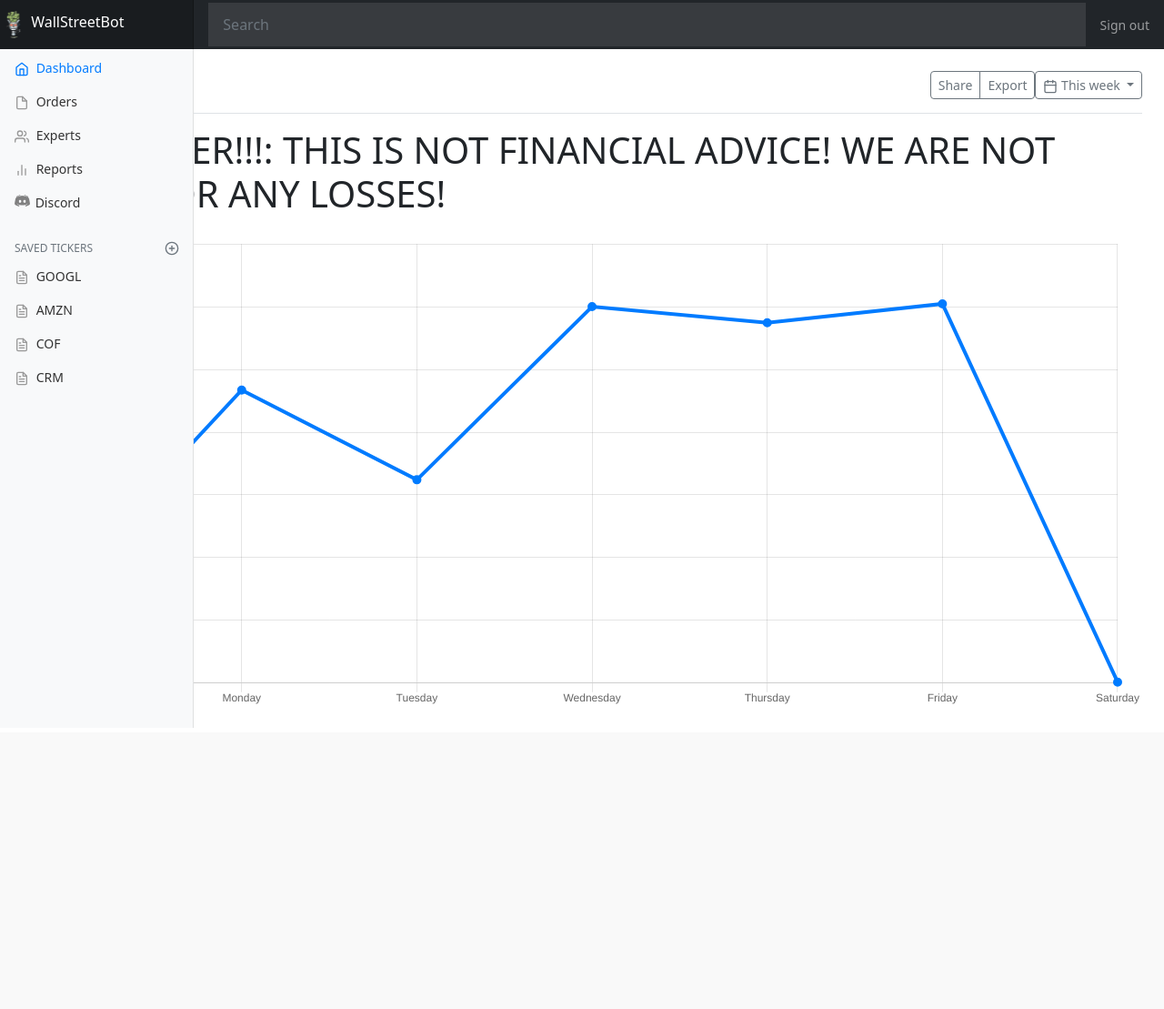
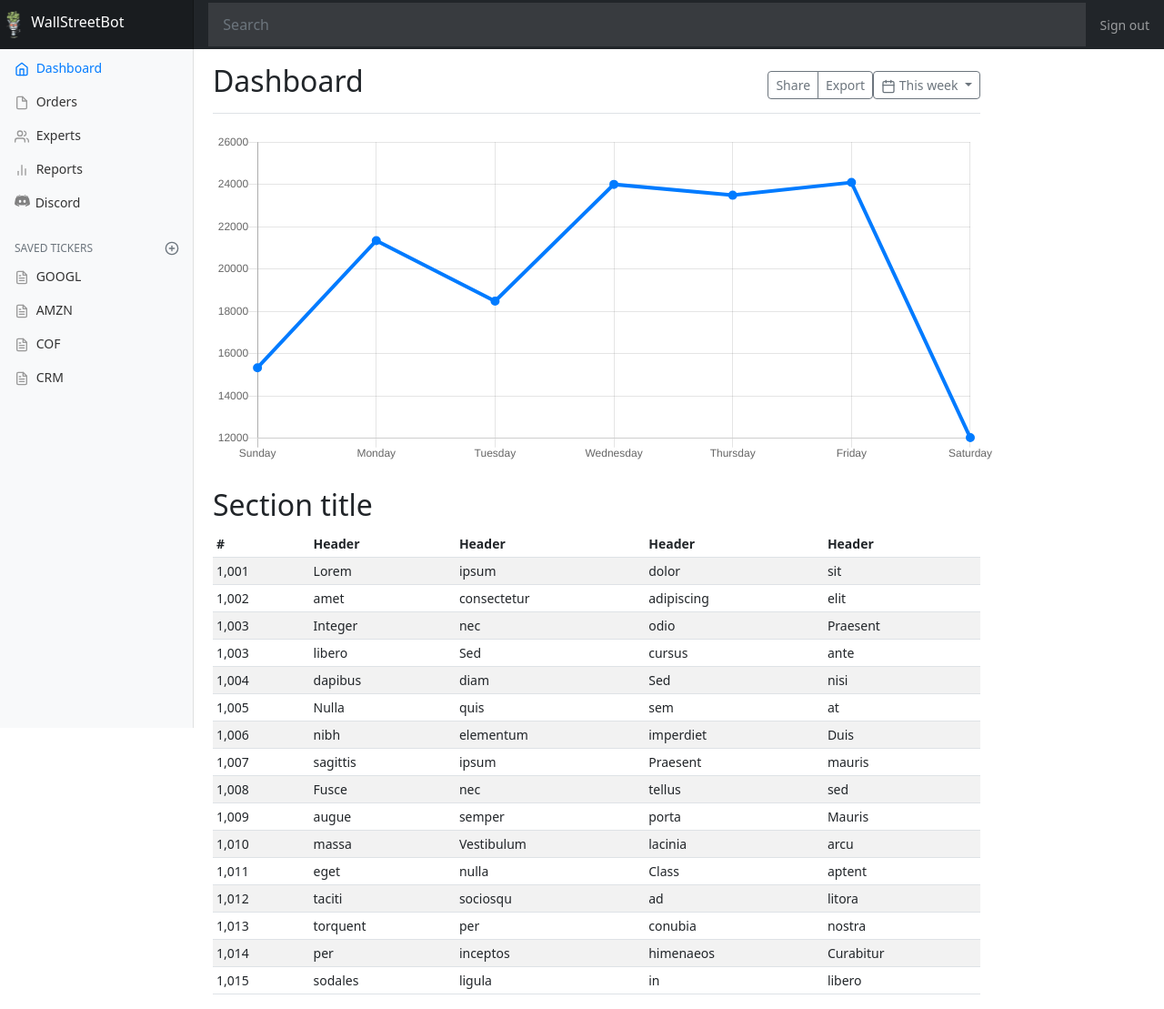
Before and after one commit to onemok/WallStreetBot-ShellHacks, a Flask app: template Frontend/templates/dashboard.html in a window 1280 px wide. Shown: the whole page at 91% size. Before the commit the page ends 800 px from the top, so only its background shows below. Run offline with Flask 2, Linux system fonts and the light colour scheme; the template is opened without the code that fills it, so the values that code supplies are empty; some libraries are stand-ins or nearby versions.

Commit message:
fixed overlap issue in dashboard

```diff
--- a/Frontend/templates/dashboard.css
+++ b/Frontend/templates/dashboard.css
@@ -9,15 +9,16 @@ vertical-align: text-bottom;
 }
 
 .row{
-    display: flex;
-    flex-direction: row;
+    display: grid;
+    grid-gap: 3rem;
+    /* flex-direction: row; */
 }
 
 .sidebar {
-    flex:1
+    grid-column:1
 }
 .main {
-    flex:1
+    grid-column:2
 }
 
 /*
--- a/Frontend/templates/dashboard.html
+++ b/Frontend/templates/dashboard.html
@@ -117,11 +117,9 @@
             </div>
           </div>
 
-          <h1>DISCLAIMER!!!: THIS IS NOT FINANCIAL ADVICE! WE ARE NOT LIABLE FOR ANY LOSSES!</h1>
-
           <canvas class="my-4" id="myChart" width="900" height="380"></canvas>
 
-          <!--<h2>Section title</h2>
+          <h2>Section title</h2>
           <div class="table-responsive">
             <table class="table table-striped table-sm">
               <thead>
@@ -248,7 +246,7 @@
                 </tr>
               </tbody>
             </table>
-          </div>-->
+          </div>
         </main>
       </div>
     </div>
```
